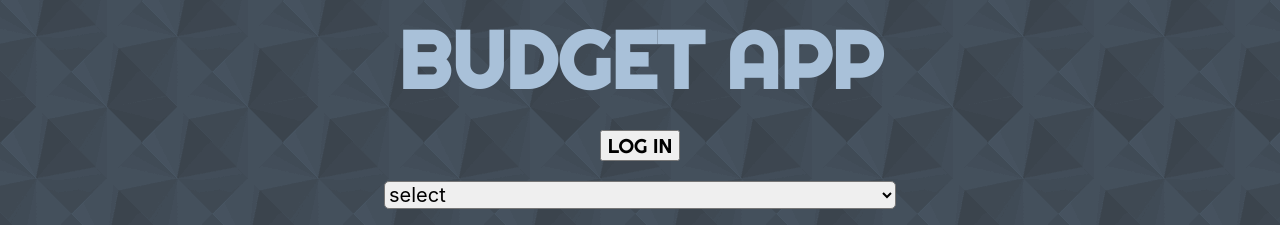
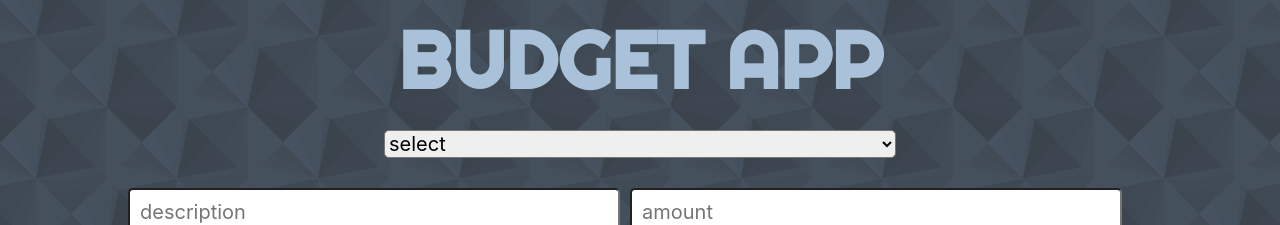
Before and after one commit to tifcodes/budgetApp, a React (Create React App) app: page / in a window 1280 px wide. Shown: the top 225 px of the page. Built offline with nearby package versions, Linux system fonts and the light colour scheme; no server answers; the database is empty.

Commit message:
took off login/logout

```diff
--- a/src/Header.js
+++ b/src/Header.js
@@ -1,53 +1,66 @@
-import React, {Component} from 'react';
-import firebase from './firebase'
+// import React, {Component} from 'react';
+// import firebase from './firebase'
 
 // const dbRef = firebase.database().ref();
-const provider = new firebase.auth.GoogleAuthProvider();
-const auth = firebase.auth();
+// const provider = new firebase.auth.GoogleAuthProvider();
+// const auth = firebase.auth();
 
-class Header extends Component {
-  constructor() {
-    super();
-    this.state= {
-      user: null
-    }
-  }
+// class Header extends Component {
+//   constructor() {
+//     super();
+//     this.state= {
+//       user: null
+//     }
+//   }
 
-  componentDidMount() {
-    auth.onAuthStateChanged((user) => {
-      if (user) {
-        this.setState ({
-          user
-        })
-      }
-    })
-  }
+//   componentDidMount() {
+//     auth.onAuthStateChanged((user) => {
+//       if (user) {
+//         this.setState ({
+//           user
+//         })
+//       }
+//     })
+//   }
 
-  login = () => {
-    auth.signInWithPopup(provider).then((result) => {
-      const user = result.user;
-      this.setState({
-        user
-      })
-    })
-  }
+//   login = () => {
+//     auth.signInWithPopup(provider).then((result) => {
+//       const user = result.user;
+//       this.setState({
+//         user
+//       })
+//     })
+//   }
 
-  logout = () => {
-    auth.signOut().then(() => {
-      this.setState({
-        user: null
-      })
-    })
-  }
+//   logout = () => {
+//     auth.signOut().then(() => {
+//       this.setState({
+//         user: null
+//       })
+//     })
+//   }
 
-  render() {
+// function Header() {
+//   render() {
+//       return (
+//         <header>
+//           <h1> budget app</h1>
+//             {this.state.user ? <button onClick={this.logout}> Log Out </button> : <button onClick={this.login}> Log In </button>}
+//         </header>
+//       )
+//   }
+// }
+
+// export default Header;
+
+import React from 'react';
+
+function Header() {
       return (
         <header>
           <h1> budget app</h1>
-            {this.state.user ? <button onClick={this.logout}> Log Out </button> : <button onClick={this.login}> Log In </button>}
         </header>
       )
-  }
 }
 
 export default Header;
```
